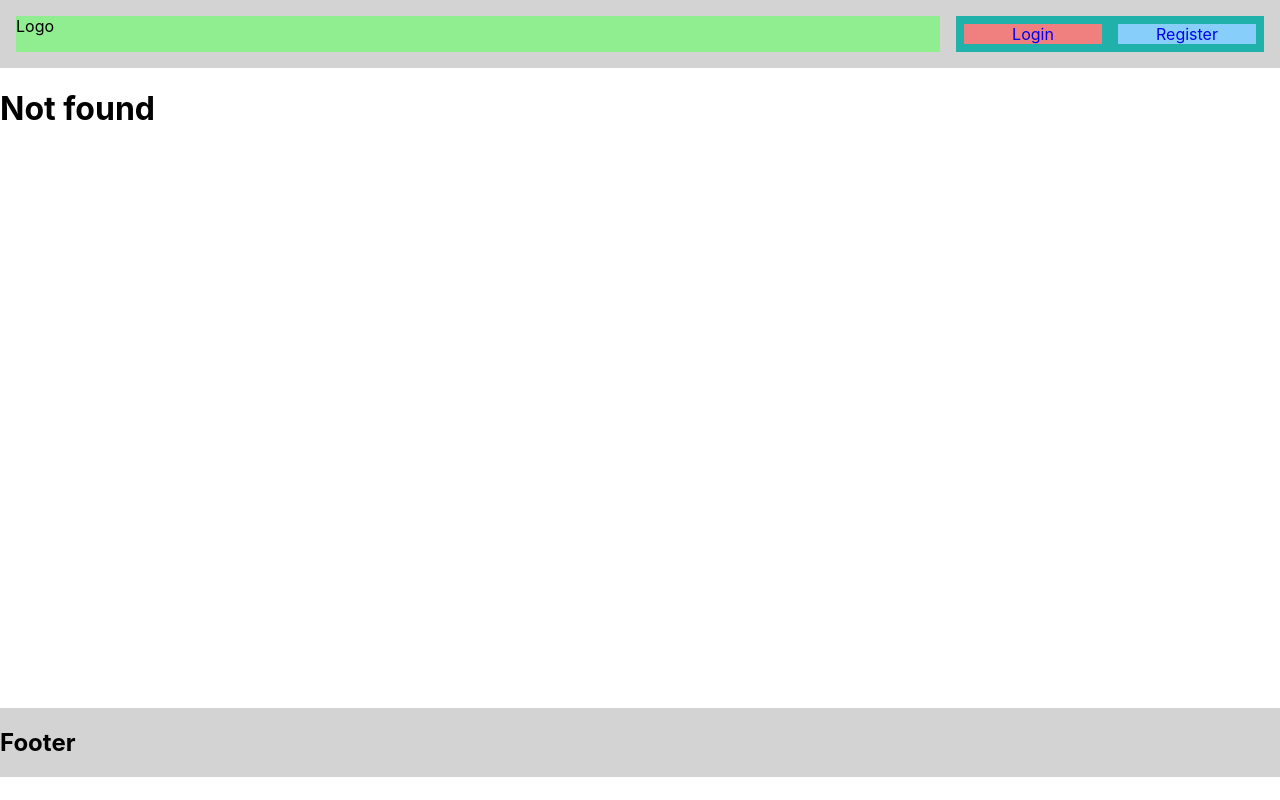
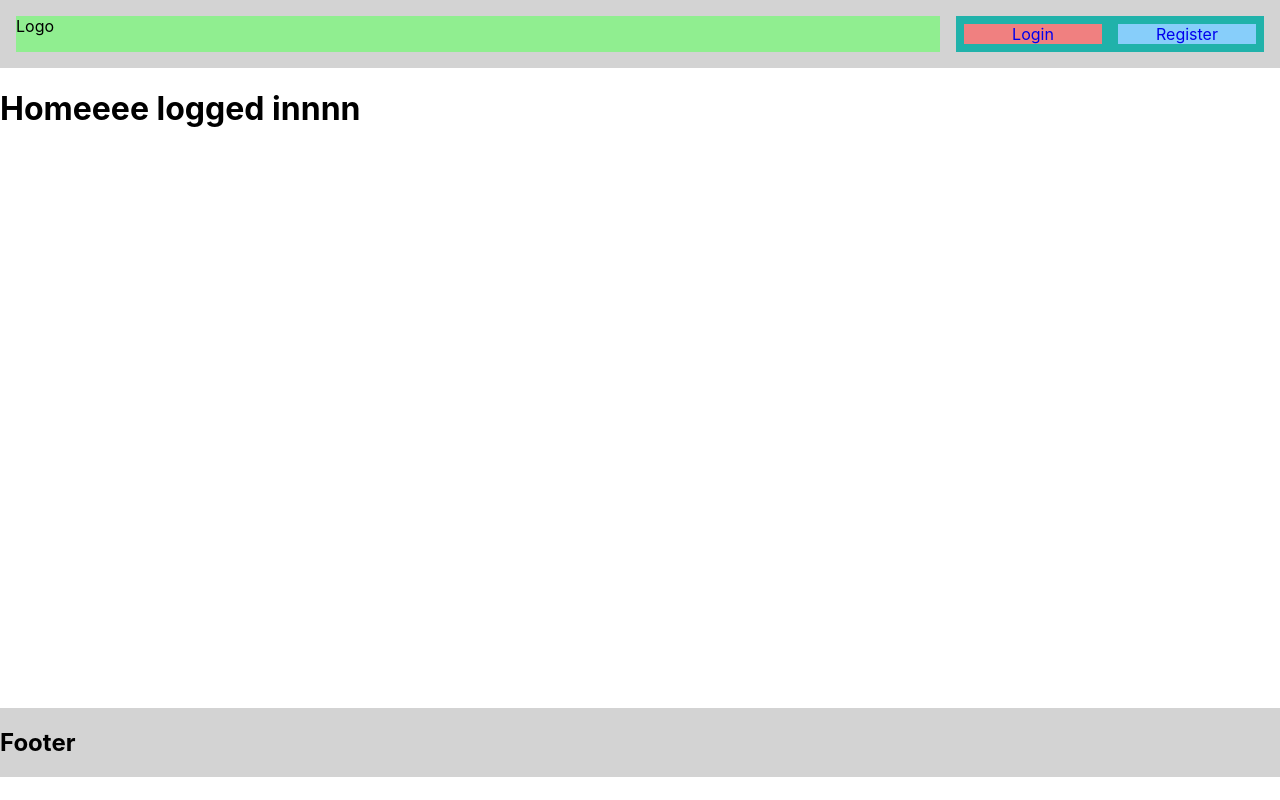
Before and after one commit to NehGuk/holidaze-ng, a React (Create React App) app: page /homein in a window 1280 px wide. Before the commit this address had no page. Built offline with nearby package versions, Linux system fonts and the light colour scheme; what react-auth-kit would draw is missing.

Commit message:
Redirects user after logging in

```diff
--- a/src/components/AppRoutes/AppRoutes.jsx
+++ b/src/components/AppRoutes/AppRoutes.jsx
@@ -7,6 +7,7 @@ import NotFound from "../NotFound/NotFound";
 import Layout from "../Layout/Layout";
 import RegisterManager from "../Register/RegisterManager";
 import RegisterTraveller from "../Register/RegisterTraveller";
+import HomeLoggedIn from "../Home/HomeLoggedIn/HomeLoggedIn";
 
 export default function AppRoutes() {
   return (
@@ -14,6 +15,7 @@ export default function AppRoutes() {
       <Routes>
         <Route path="/" element={<Layout />}>
           <Route index element={<Home />} />
+          <Route path="homein" element={<HomeLoggedIn />} />
           <Route path="venue" element={<Venue />} />
           <Route path="login" element={<Login />} />
           <Route path="register" element={<Register />} />
--- /dev/null
+++ b/src/components/Home/HomeLoggedIn/HomeLoggedIn.jsx
@@ -0,0 +1,7 @@
+export default function HomeLoggedIn() {
+  return (
+    <div>
+      <h1>Homeeee logged innnn</h1>
+    </div>
+  );
+}
--- a/src/components/Login/Login.jsx
+++ b/src/components/Login/Login.jsx
@@ -6,6 +6,8 @@ import { Link } from "react-router-dom";
 import { LoginFormContainer, LoginFormStatusMessages } from "./Login.style";
 
 import { useSignIn } from "react-auth-kit";
+
+import { Navigate } from "react-router-dom";
 
 const schema = yup.object().shape({
   email: yup
@@ -17,7 +19,7 @@ const schema = yup.object().shape({
 });
 
 export default function Login() {
-  console.log(JSON.parse(localStorage.token_state));
+  /* console.log(JSON.parse(localStorage.token_state)); */
 
   const {
     register,
@@ -31,6 +33,8 @@ export default function Login() {
   const [error, setError] = useState(false);
   const [errorMessage, setErrorMessage] = useState("");
   const signIn = useSignIn();
+
+  const [goToHomeLoggedIn, setGoToHomeLoggedIn] = useState(false);
 
   const onSubmit = async (data) => {
     try {
@@ -52,6 +56,8 @@ export default function Login() {
         console.log(result.avatar);
         setSuccess(true);
         setError(false);
+
+        setGoToHomeLoggedIn(true);
       }
 
       if (!response.ok) {
@@ -71,6 +77,7 @@ export default function Login() {
 
   return (
     <div>
+      {goToHomeLoggedIn && <Navigate to="/homein" />}
       <form onSubmit={handleSubmit(onSubmit)}>
         <LoginFormContainer>
           <h2>Login</h2>
```
Also changed, not shown: src/components/Home/HomeLoggedIn/HomeTraveller/HomeTraveller.jsx (added, +7 -0 lines), src/components/Home/HomeLoggedIn/HomeVenueManager/HomeVenueManager.jsx (added, +7 -0 lines).
